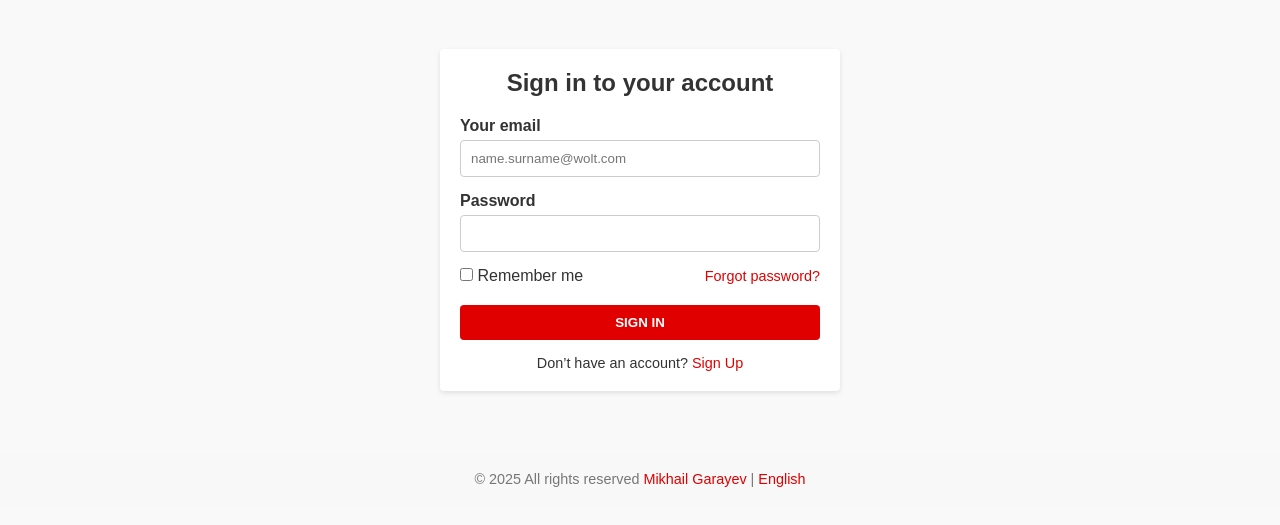
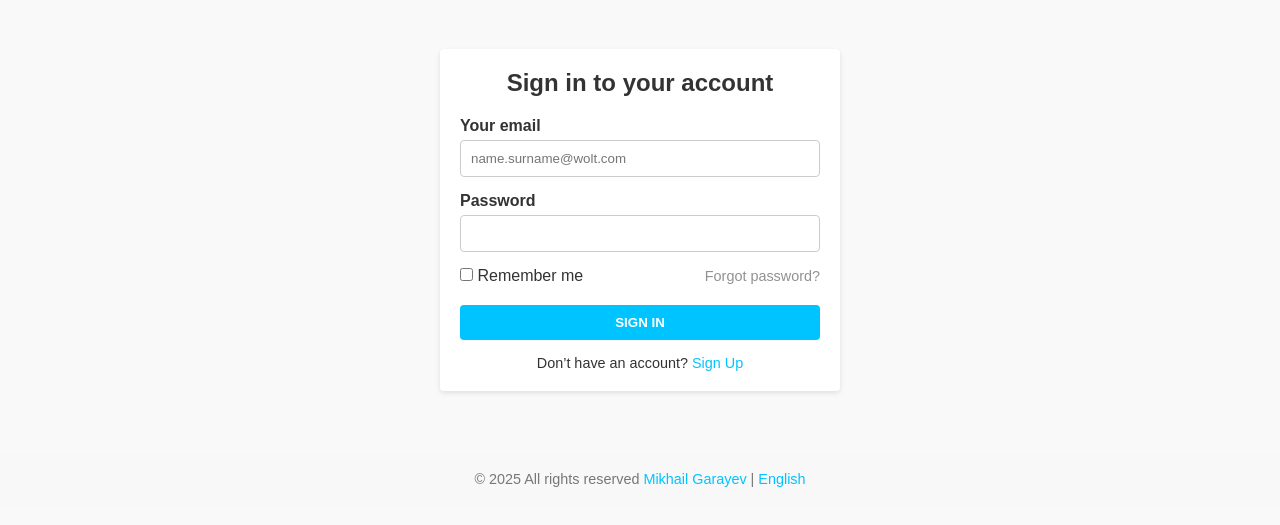
Before and after one commit to mikhailgarayev/marshals.bakucitycircuit.com, a plain HTML site: page login.html in a window 1280 px wide. Shown: the part 53-578 px from the top of the page. Drawn offline with Linux system fonts and the light colour scheme.

Commit message:
Update login.html

```diff
--- a/login.html
+++ b/login.html
@@ -86,7 +86,7 @@
 
     .options a {
       font-size: 0.9rem;
-      color: #e00000;
+      color: #919191;
       text-decoration: none;
     }
 
@@ -96,7 +96,7 @@
 
     .login-container .btn-submit {
       display: inline-block;
-      background: #e00000;
+      background: #00C4FF;
       color: #fff;
       padding: 10px;
       border: none;
@@ -108,7 +108,7 @@
     }
 
     .login-container .btn-submit:hover {
-      background: #c90000;
+      background: #0094BF;
     }
 
     .signup-link {
@@ -118,7 +118,7 @@
     }
 
     .signup-link a {
-      color: #e00000;
+      color: #00C4FF;
       text-decoration: none;
     }
 
@@ -136,7 +136,7 @@
     }
 
     footer a {
-      color: #e00000;
+      color: #00C4FF;
       text-decoration: none;
     }
   </style>
```
